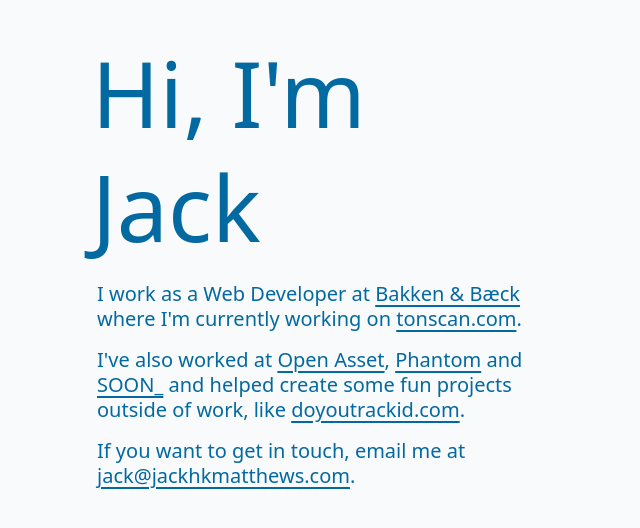
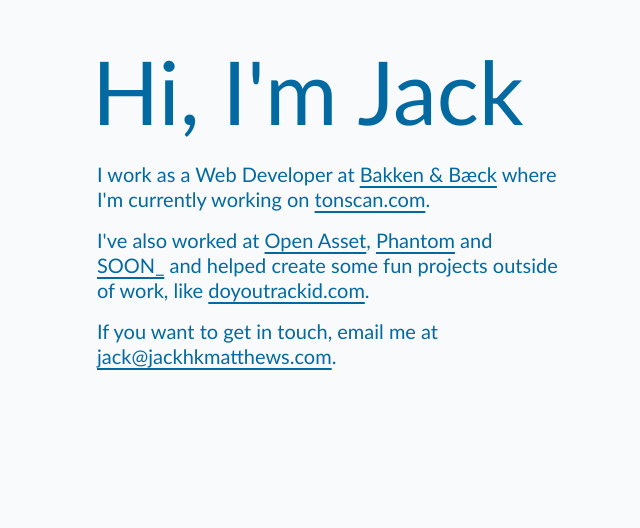
Before and after one commit to jackhkmatthews/personal-website, a Next.js app: page / in a window 1280 px wide. Shown: the part 124-652 px from the top of the page, without its empty margins (31-671 px from the left). Built offline with nearby package versions, Linux system fonts and the light colour scheme.

Commit message:
feat(fonts): see to Trebuchet

```diff
--- a/app/page.tsx
+++ b/app/page.tsx
@@ -12,7 +12,7 @@
     >
       <h1
         className={twJoin(
-          "font-sans leading-tight text-sky-700 text-[max(1.875rem,20cqw)] translate-x-[-0.1ch]"
+          "font-sans leading-tight text-sky-700 text-[max(1.875rem,19cqw)] translate-x-[-0.1ch]"
         )}
       >
         Hi, I&apos;m Jack
--- a/tailwind.config.ts
+++ b/tailwind.config.ts
@@ -1,4 +1,5 @@
 import type { Config } from "tailwindcss";
+const defaultTheme = require("tailwindcss/defaultTheme");
 
 const config: Config = {
   content: [
@@ -6,6 +7,12 @@
     "./components/**/*.{js,ts,jsx,tsx,mdx}",
     "./app/**/*.{js,ts,jsx,tsx,mdx}",
   ],
+  theme: {
+    fontFamily: {
+      ...defaultTheme.fontFamily,
+      sans: ['"Trebuchet MS"', ...defaultTheme.fontFamily.sans],
+    },
+  },
   plugins: [require("@tailwindcss/container-queries")],
 };
 export default config;
```
